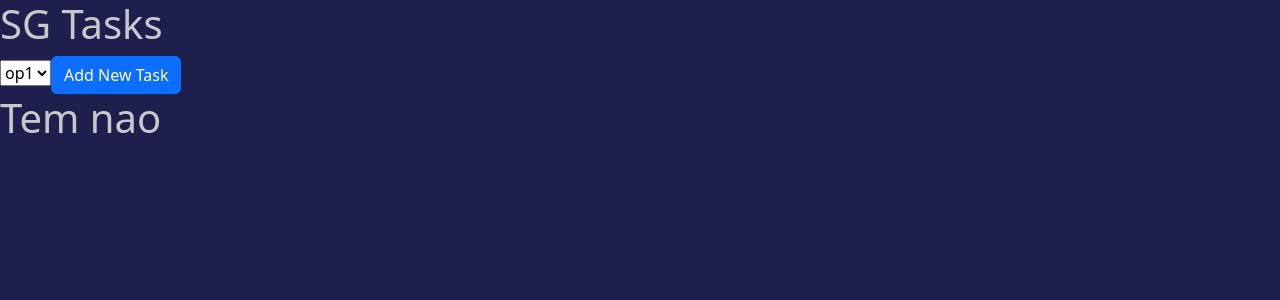
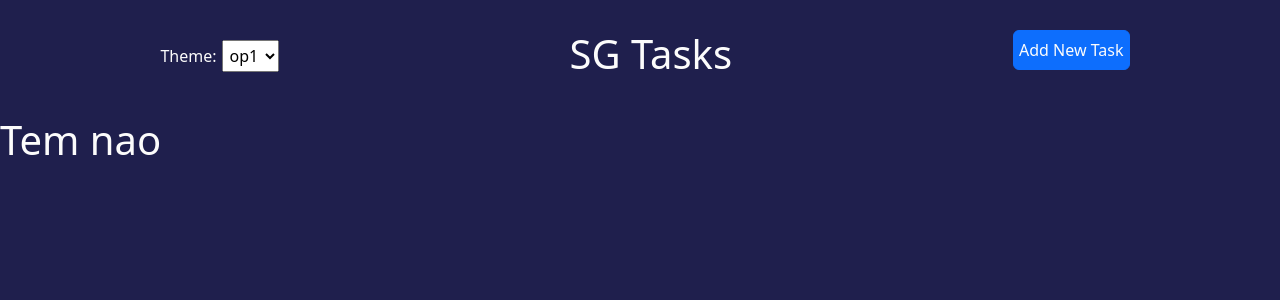
Before and after one commit to SoulPlayerZ/sg-tasks, a React (Create React App) app: page / in a window 1280 px wide. Shown: the top 300 px of the page. Built offline with nearby package versions, Linux system fonts and the light colour scheme.

Commit message:
feat: Implement initial css in Header component

```diff
--- a/src/App.js
+++ b/src/App.js
@@ -1,6 +1,6 @@
 import { BrowserRouter, Routes, Route } from "react-router-dom";
 import MainPage from "./pages/MainPage";
-import "./css/temp.css";
+import "./css/app.css";
 
 function App() {
   return (
--- a/src/components/Header.jsx
+++ b/src/components/Header.jsx
@@ -1,5 +1,6 @@
 import { useContext } from "react";
 import TaskContext from "../context/TasksContext";
+import "../css/header.css";
 
 function Header () {
   const { inputs, setInputs } = useContext(TaskContext);
@@ -28,14 +29,14 @@ function Header () {
 
   return(
     <header>
-      <h1>SG Tasks</h1>
-      <label>
-        <select>
+      <label className="theme-label">Theme:
+        <select className="theme-select" >
             <option value="op1">op1</option>
             <option value="op2">op2</option>
             <option value="op3">op3</option>
         </select>
       </label>
+      <h1>SG Tasks</h1>
 
       <button type="button" className="btn btn-primary" data-bs-toggle="modal" data-bs-target="#exampleModal">
         Add New Task
--- a/src/components/TaskList.jsx
+++ b/src/components/TaskList.jsx
@@ -1,6 +1,4 @@
 import TaskCard from "./TaskCard";
-
-
 
 function TaskList () {
 
--- a/src/css/temp.css
+++ b/src/css/app.css
@@ -1,4 +1,4 @@
 body {
   background-color: rgb(31, 31, 77);
-  color: rgb(196, 202, 204);
+  color: #FCFCFC;
 }
--- /dev/null
+++ b/src/css/header.css
@@ -0,0 +1,26 @@
+header {
+  display: flex;
+  justify-content: space-around;
+  padding: 10px;
+  margin: 20px auto;
+
+}
+
+.theme-label {
+  padding: 10px;
+}
+
+.theme-select {
+    padding: 3px;
+    margin-left: 5px;
+}
+
+.btn {
+  padding: 5px;
+  height: 40px;
+  color: #FCFCFC;
+}
+
+.btn-secondary {
+  margin-right: 20px;
+}
```
